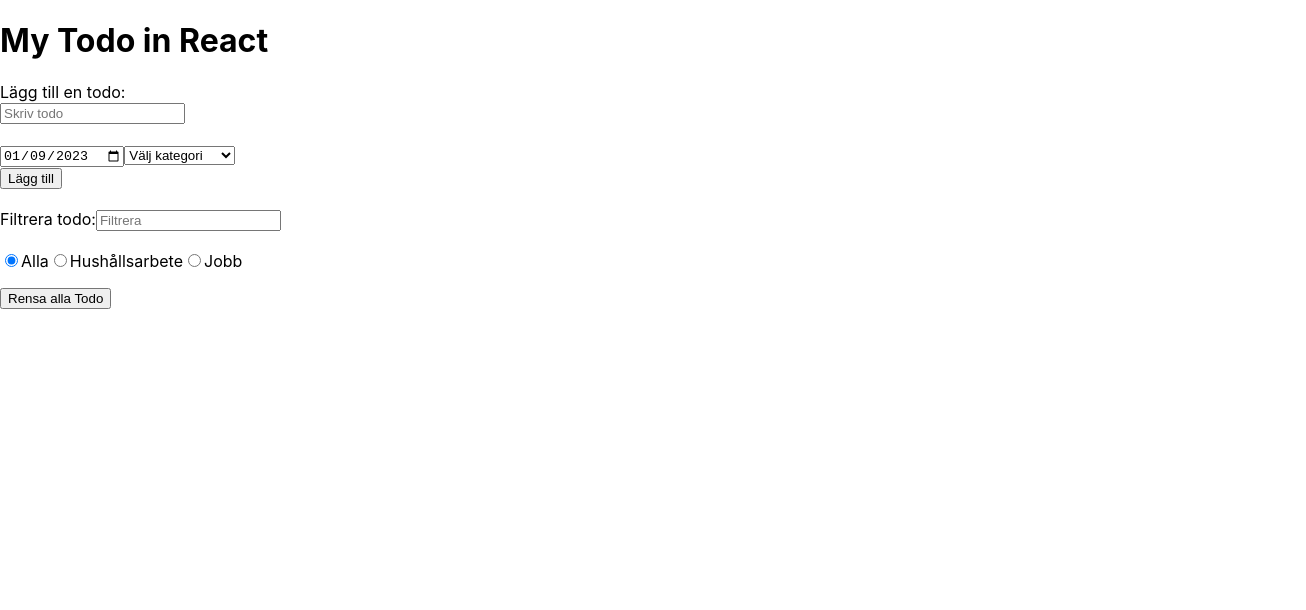
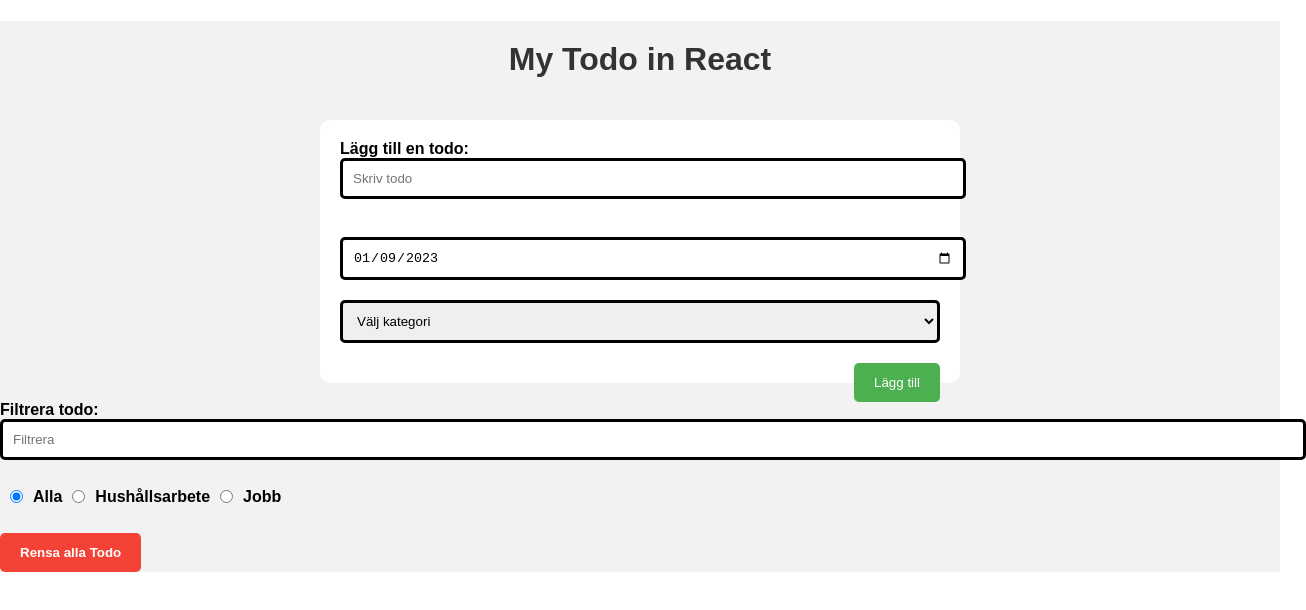
Before and after one commit to chakoch/todo-list-react, a React (Create React App) app: page / in a window 1280 px wide. Shown: the top 610 px of the page, 1306 px wide, since content can reach past the window. Built offline with nearby package versions, Linux system fonts and the light colour scheme.

Commit message:
-added css

```diff
--- a/src/App.css
+++ b/src/App.css
@@ -1,8 +1,104 @@
+
+/* ger färg och font för appen */
+.App {
+  font-family: Arial, sans-serif;
+  background-color: #f2f2f2;
+}
+
+/* style header */
+h1 {
+  padding: 20px;
+  text-align: center;
+  color: #333;
+}
+
+/* style form */
+form {
+  max-width: 600px;
+  margin: 0 auto;
+  padding: 20px;
+  background-color: #fff;
+  border-radius: 10px;
+}
+
+/* style labels */
+label {
+  font-weight: bold;
+  margin-bottom: 10px;
+  display: contents;
+}
+
+/* style inputs */
+input[type="text"],
+input[type="date"],
+select {
+  padding: 10px;
+  margin-bottom: 20px;
+  width: 100%;
+  border: black solid;
+  border-radius: 5px;
+}
+
+/* style lägga till knappen */
+button[type="submit"] {
+  background-color: #4CAF50;
+  color: white;
+  padding: 12px 20px;
+  border: none;
+  border-radius: 5px;
+  cursor: pointer;
+  float: right;
+}
+
+/* style todo list */
+ul {
+  list-style: none;
+  margin-top: 20px;
+  padding: 0;
+}
+
+/* style todo items */
+li {
+  background-color: #fff;
+  padding: 20px;
+  margin-bottom: 10px;
+  border-radius: 5px;
+}
+
+/* radio */
+input[type="radio"] {
+  margin: 10px; /* add some margin between the buttons */
+}
+
+/* radio  */
+.radio-btns {
+  display: flex;
+  align-items: center;
+}
+
 .warning {
   background-color: red;
   color: white;
 }
 
-.buttonDelete{
-  margin-left: 15px;
+/* style ta bort knappen */
+.buttonDelete {
+  background-color: #f44336;
+  color: white;
+  padding: 12px 20px;
+  border: none;
+  border-radius: 5px;
+  cursor: pointer;
+  float: right;
 }
+
+/* style rensa knappen */
+.buttonClear{
+  background-color: #f44336;
+  color: white;
+  padding: 12px 20px;
+  border: none;
+  border-radius: 5px;
+  cursor: pointer;
+  font-weight: bold;
+}
--- a/src/App.js
+++ b/src/App.js
@@ -104,7 +104,7 @@ function App() {
         onChange={(event) => setFilter(event.target.value)}
       />
 
-      <div>
+      <div className="radio-btns">
         <br />
         <input
           type="radio"
@@ -138,13 +138,14 @@ function App() {
         {filteredTodos.map((todo, index) => (
           <li key={index}>
             {todo.text} ({todo.date}) ({todo.category})
+
             {new Date(todo.date).getTime() < new Date().getTime() && <span className="warning">Datumet har passerat</span>}
 
             <button className="buttonDelete" onClick={() => handleDelete(index)}>Ta bort</button>
           </li>
         ))}
       </ul>
-      <button onClick={handleClear}>Rensa alla Todo</button>
+      <button className="buttonClear" onClick={handleClear}>Rensa alla Todo</button>
     </div>
   );
 }
```
